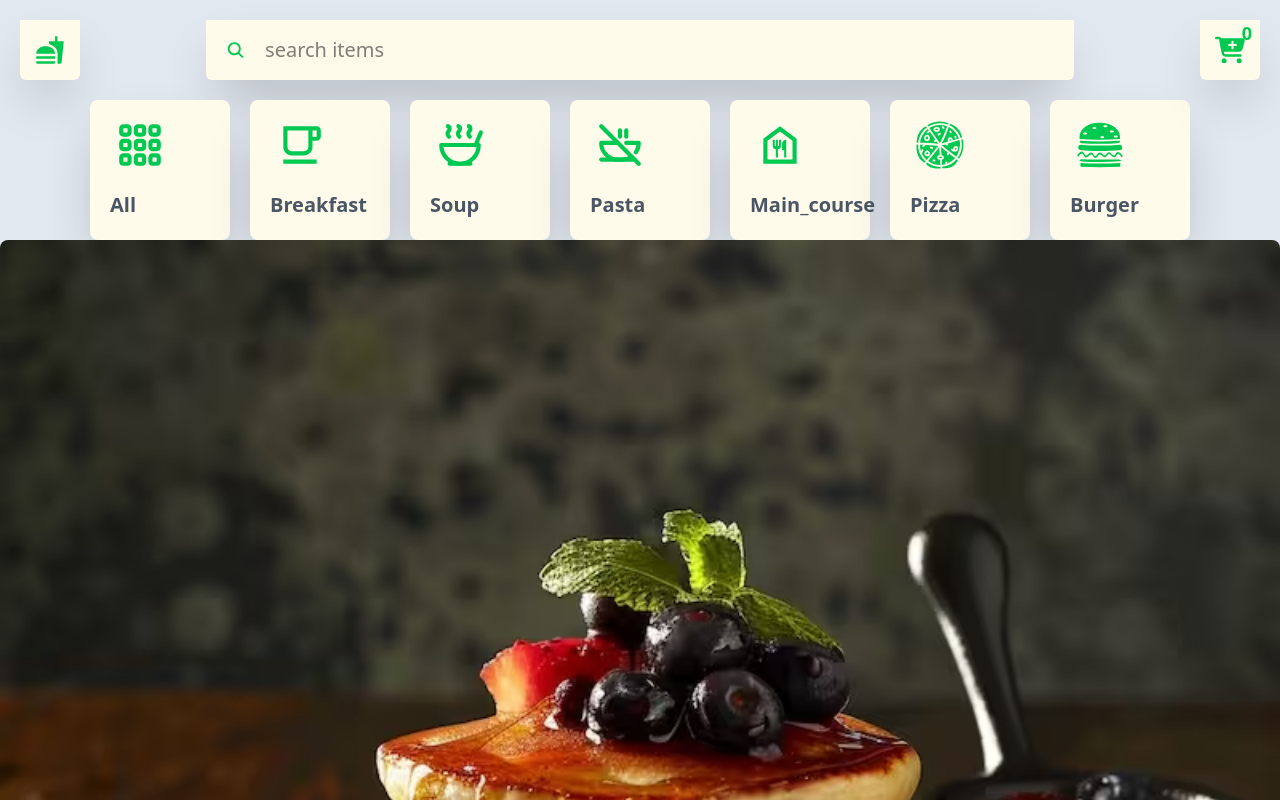
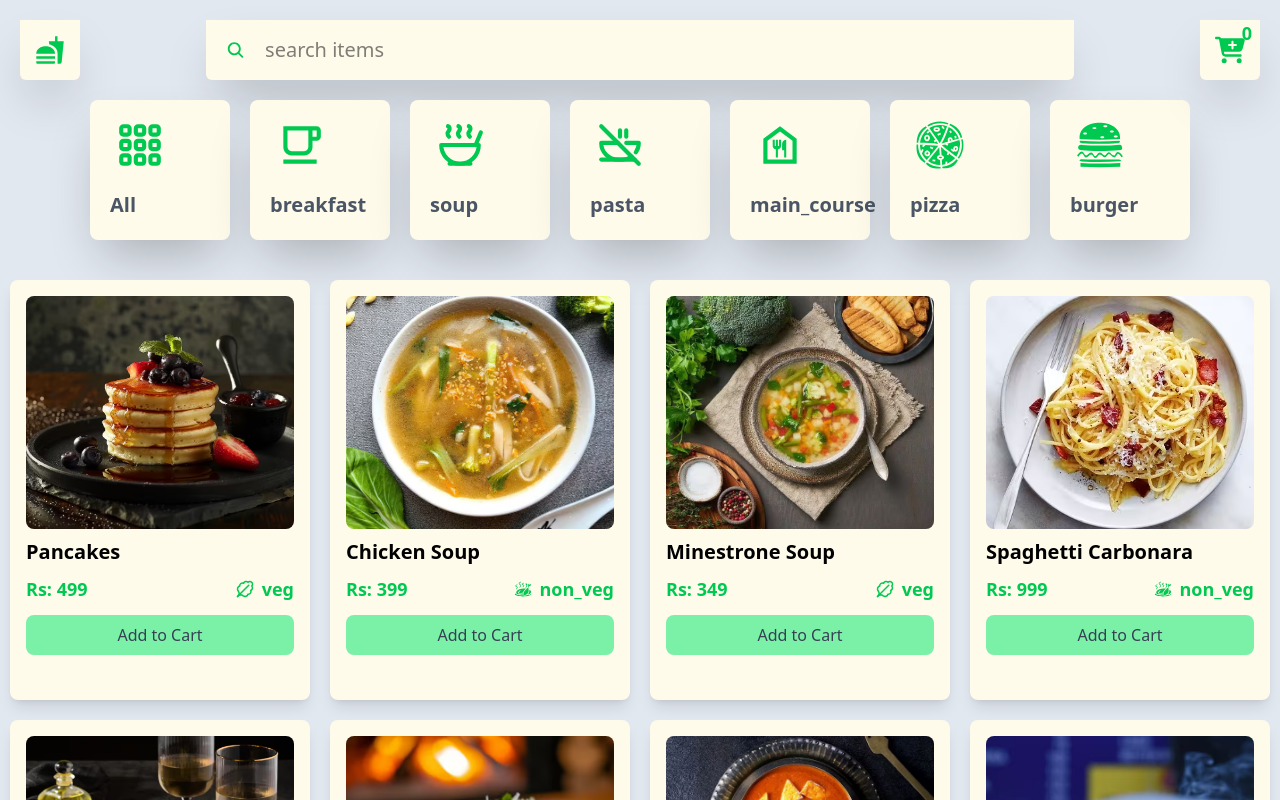
Before and after one commit to usamaahmad120/food-delivery-project, a React (Vite) app: page / in a window 1280 px wide. Shown: the top 800 px of the page. Built offline with nearby package versions, Linux system fonts and the light colour scheme.

Commit message:
Major updates: UI changes, fixed category filters, improved Cards component

```diff
--- a/src/Categories.jsx
+++ b/src/Categories.jsx
@@ -14,32 +14,32 @@ const  Categories =[
   },
   {
     id : 2,
-    name : "Breakfast",
+    name : "breakfast",
     icone: <MdOutlineFreeBreakfast className="w-[60px] h-[60px] text-green-500" />
   },
   {
     id : 3,
-    name : "Soup",
+    name : "soup",
     icone: <LuSoup  className="w-[60px] h-[60px] text-green-500"/>
   },
   {
     id : 4,
-    name : "Pasta",
+    name : "pasta",
     icone: <TbSoupOff className="w-[60px] h-[60px] text-green-500" />
   },
   {
     id : 5,
-    name : "Main_course",
+    name : "main_course",
     icone: <MdOutlineFoodBank className="w-[60px] h-[60px] text-green-500"/>
   },
   {
     id : 6,
-    name : "Pizza",
+    name : "pizza",
     icone: <GiFullPizza className="w-[60px] h-[60px] text-green-500"/>
   },
   {
     id : 7,
-    name : "Burger",
+    name : "burger",
     icone: <GiHamburger  className="w-[60px] h-[60px] text-green-500"/>
   },
 ]
--- a/src/components/Cards.jsx
+++ b/src/components/Cards.jsx
@@ -1,15 +1,28 @@
 import React from 'react';
-import image1 from '../assets/image1.avif';
+import { LuLeafyGreen } from "react-icons/lu";
+import { GiChickenOven } from "react-icons/gi";
+function Cards({ name, image, id, price, type }) {
+  return (
+    <div className='w-[300px] h-[420px] bg-amber-50 p-4 shadow-lg rounded-lg hover:border-3 border-green-300'>
+      <div className='w-full h-[60%] overflow-hidden rounded-lg'>
+        <img src={image} alt="Card" className="w-full h-full object-cover" />
+      </div>
 
-function Cards() {
-  return (
-    <div>
-      <div>
-        <img src={image1} alt="Card" className="w-full h-auto rounded-lg" />
+      <div className='font-bold text-[20px] mt-2'>{name}</div>
+
+      <div className='flex justify-between items-center mt-2'>
+        <div className='text-lg font-bold text-green-500'>
+          Rs: {price}
+        </div>
+        <div className='flex items-center gap-2 text-green-500 text-lg font-semibold'>
+          {type==="veg"?<LuLeafyGreen/> :<GiChickenOven /> }
+           <span>{type}</span>
+        </div>
       </div>
-      <div>
-        {/* You can add text or buttons here */}
-      </div>
+
+      <button className='w-full p-2 rounded-lg bg-green-300 mt-3 hover:bg-green-400 transition-all text-gray-700'>
+        Add to Cart
+      </button>
     </div>
   );
 }
--- a/food.js
+++ b/src/food.js
@@ -25,9 +25,9 @@ import image24 from "./assets/image24.avif";
 import image25 from "./assets/image25.avif";
 
 export const food_items = [
-    {"id": 1, "food_name": "Pancakes", "food_category": "breakfast", "food_type": "veg", "food_quantity": 1, "food_image": image1, "price": 499},
-    {"id": 2, "food_name": "Chicken Soup", "food_category": "soups", "food_type": "non_veg", "food_quantity": 1, "food_image": image2, "price": 399},
-    {"id": 3, "food_name": "Minestrone Soup", "food_category": "soups", "food_type": "veg", "food_quantity": 1, "food_image": image3, "price": 349},
+    {"id": 1, "food_name": "Pancakes", "food_category": "Breakfast", "food_type": "veg", "food_quantity": 1, "food_image": image1, "price": 499},
+    {"id": 2, "food_name": "Chicken Soup", "food_category": "soup", "food_type": "non_veg", "food_quantity": 1, "food_image": image2, "price": 399},
+    {"id": 3, "food_name": "Minestrone Soup", "food_category": "soup", "food_type": "veg", "food_quantity": 1, "food_image": image3, "price": 349},
     {"id": 4, "food_name": "Spaghetti Carbonara", "food_category": "pasta", "food_type": "non_veg", "food_quantity": 1, "food_image": image4, "price": 999},
     {"id": 5, "food_name": "Veg Alfredo Pasta", "food_category": "pasta", "food_type": "veg", "food_quantity": 1, "food_image": image5, "price": 899},
     {"id": 6, "food_name": "Chicken Alfredo Pasta", "food_category": "pasta", "food_type": "non_veg", "food_quantity": 1, "food_image": image6, "price": 1099},
--- a/src/pages/Home.jsx
+++ b/src/pages/Home.jsx
@@ -1,28 +1,59 @@
-import React from 'react'
-import Nav from '../components/Nav'
-import Categories from '../Categories'
-import Cards from '../components/Cards'
+import React, { useState } from "react";
+import Nav from "../components/Nav";
+import Categories from "../Categories";
+import Cards from "../components/Cards";
+import { food_items } from "../food";
 
 function Home() {
+  const [cate, setCate] = useState(food_items);
+
+  function filterCategory(Category) {
+  if (Category === "All") {
+    setCate(food_items);
+  } else {
+    const filtered = food_items.filter(
+      (item) => item.food_category.toLowerCase() === Category.toLowerCase()
+    );
+    setCate(filtered);
+  }
+}
+
+
   return (
     <>
-    <div className='bg-slate-200 w-full min-h-screen'>
-      <Nav/>
-      <div className='flex flex-wrap justify-center items-center gap-5 w-[100%]'>
-        {Categories.map((items)=>{
+      <div className="bg-slate-200 w-full min-h-screen">
+        <Nav />
 
-          return <div className='bg-amber-50 w-[140px] h-[140px] flex flex-col gap-5 p-5 justify-start font-semibold text-[20px] shadow-2xl text-gray-600 rounded-lg hover:bg-green-200 cursor-pointer transition-all duration-200'>
-            {items.icone}
-            {items.name}
-          </div>
-        })}
+        {/* Category Buttons */}
+        <div className="flex flex-wrap justify-center items-center gap-5 w-full mb-5">
+          {Categories.map((items, index) => (
+            <div
+              key={index}
+              className="bg-amber-50 w-[140px] h-[140px] flex flex-col gap-5 p-5 justify-start font-semibold text-[20px] shadow-2xl text-gray-600 rounded-lg hover:bg-green-200 cursor-pointer transition-all duration-200"
+              onClick={() => filterCategory(items.name)}
+            >
+              {items.icone}
+              {items.name}
+            </div>
+          ))}
+        </div>
+
+        {/* Cards */}
+        <div className="flex flex-wrap gap-5 justify-center pb-8 pt-5">
+          {cate.map((item) => (
+            <Cards
+              key={item.id}
+              name={item.food_name}
+              image={item.food_image}
+              price={item.price}
+              id={item.id}
+              type={item.food_type}
+            />
+          ))}
+        </div>
       </div>
-        <Cards/>
-
-    </div>
-
     </>
-  )
+  );
 }
 
-export default Home
+export default Home;
```
